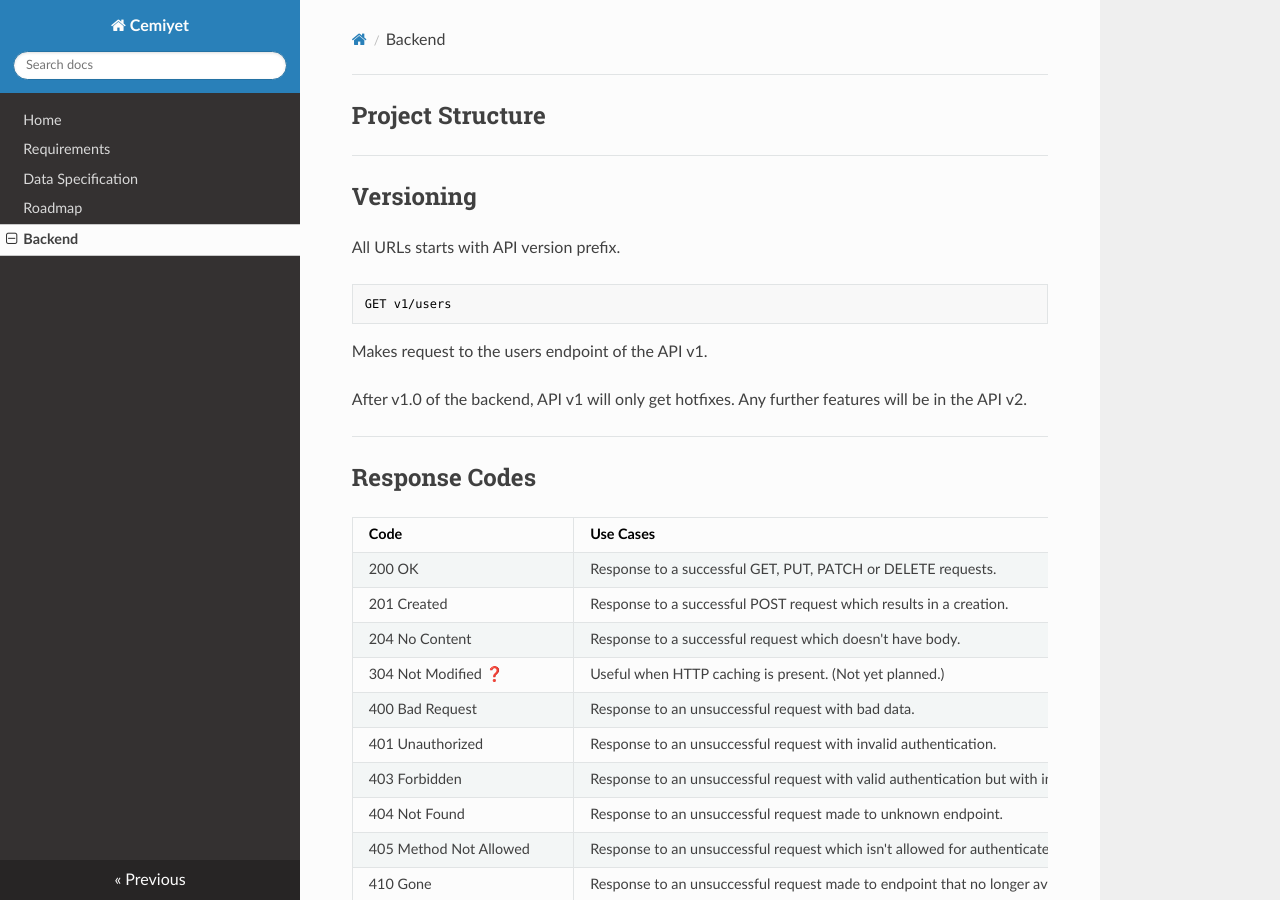
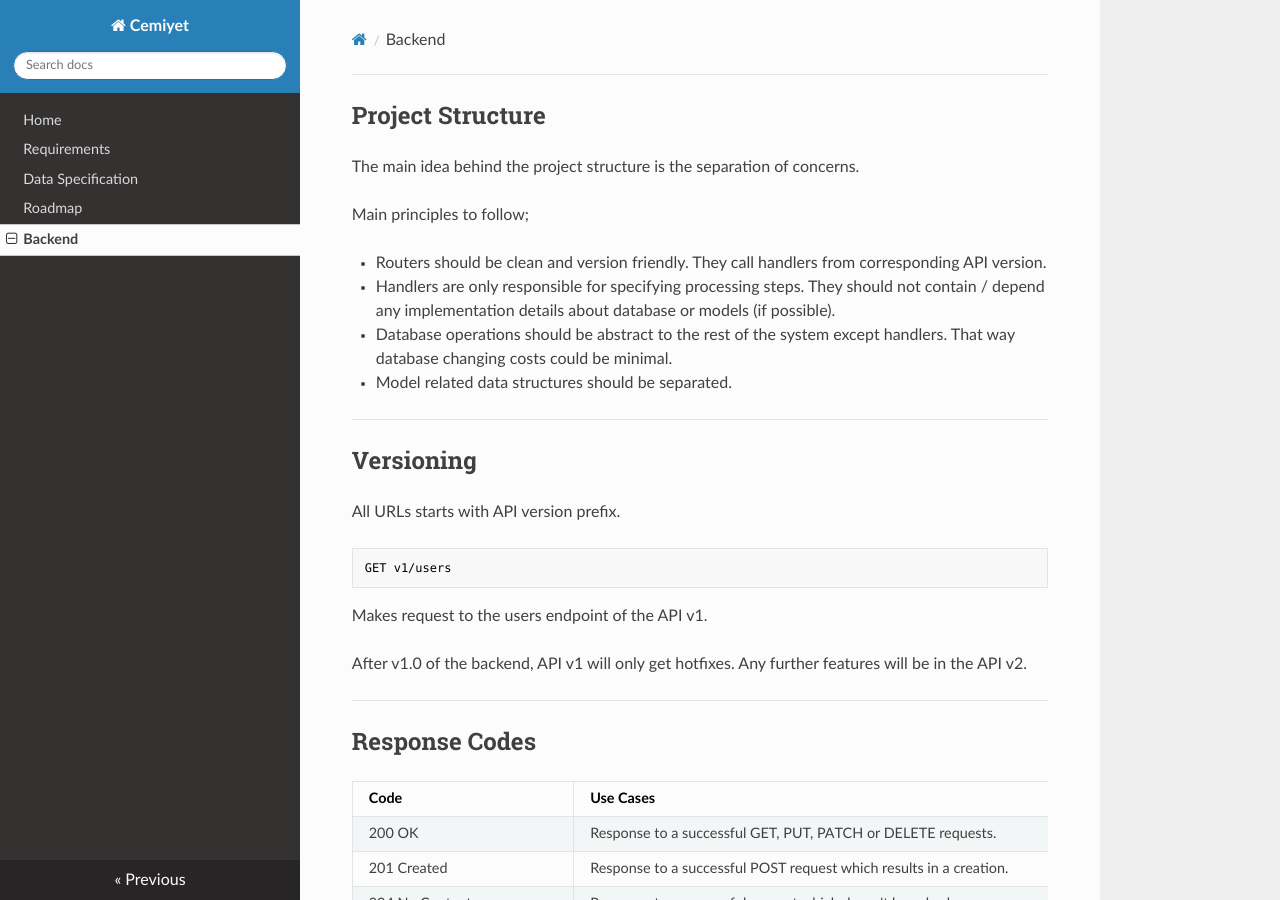
Before and after one commit to cemiyet/docs, an MkDocs documentation site: the page built from docs/back-end.md, in a window 1280 px wide and 900 px high. Built offline with MkDocs 1.6.1, drawn with Linux system fonts in a browser that asks for light colours; nearby versions of some CDN libraries.

Commit message:
added main principles to follow. #6

```diff
--- a/docs/back-end.md
+++ b/docs/back-end.md
@@ -1,4 +1,13 @@
 ## Project Structure
+
+The main idea behind the project structure is the separation of concerns.
+
+Main principles to follow;
+
+- Routers should be clean and version friendly. They call handlers from corresponding API version.
+- Handlers are only responsible for specifying processing steps. They should not contain / depend any implementation details about database or models (if possible).
+- Database operations should be abstract to the rest of the system except handlers. That way database changing costs could be minimal.
+- Model related data structures should be separated.
 
 ---
 
```
